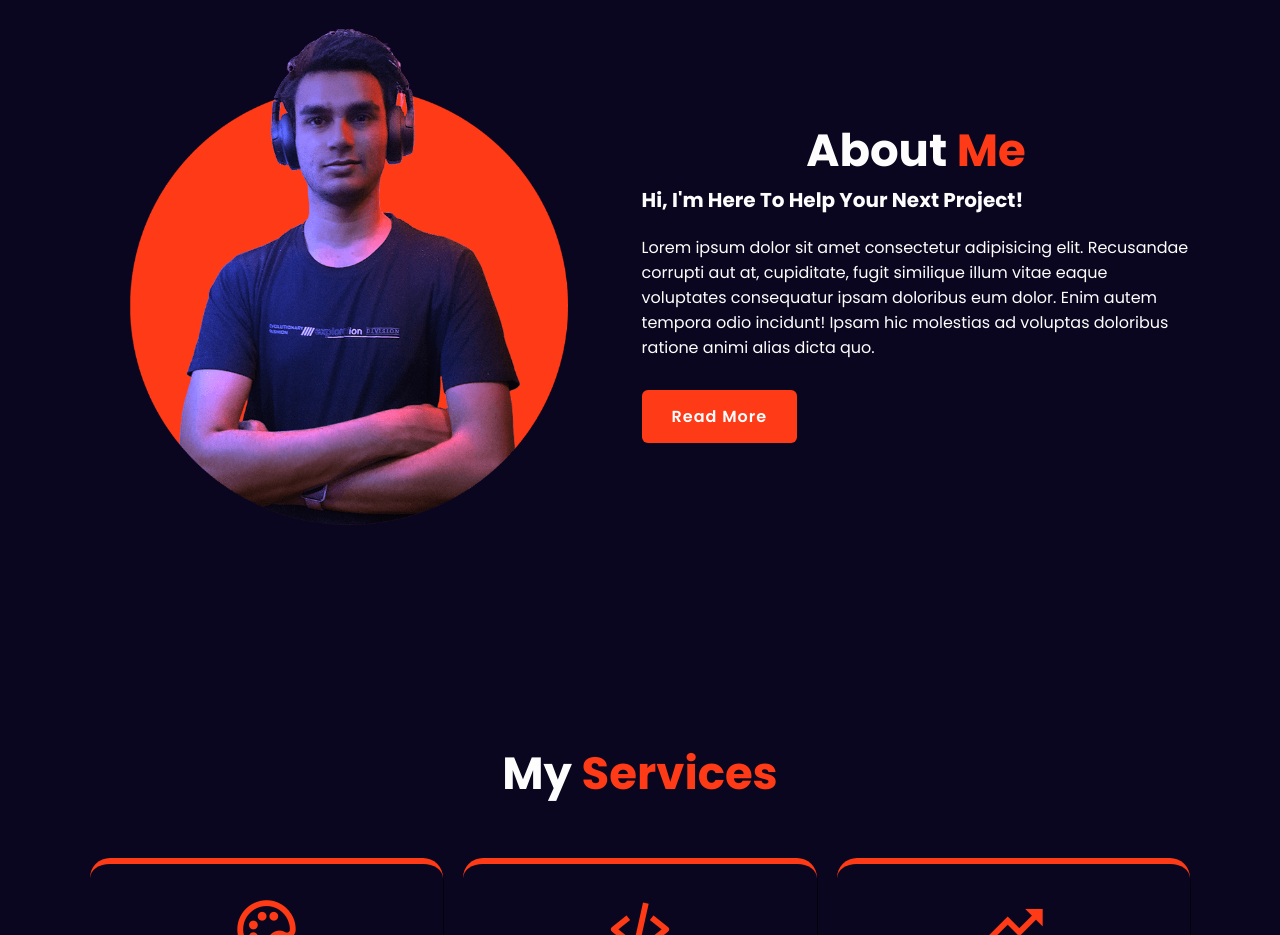
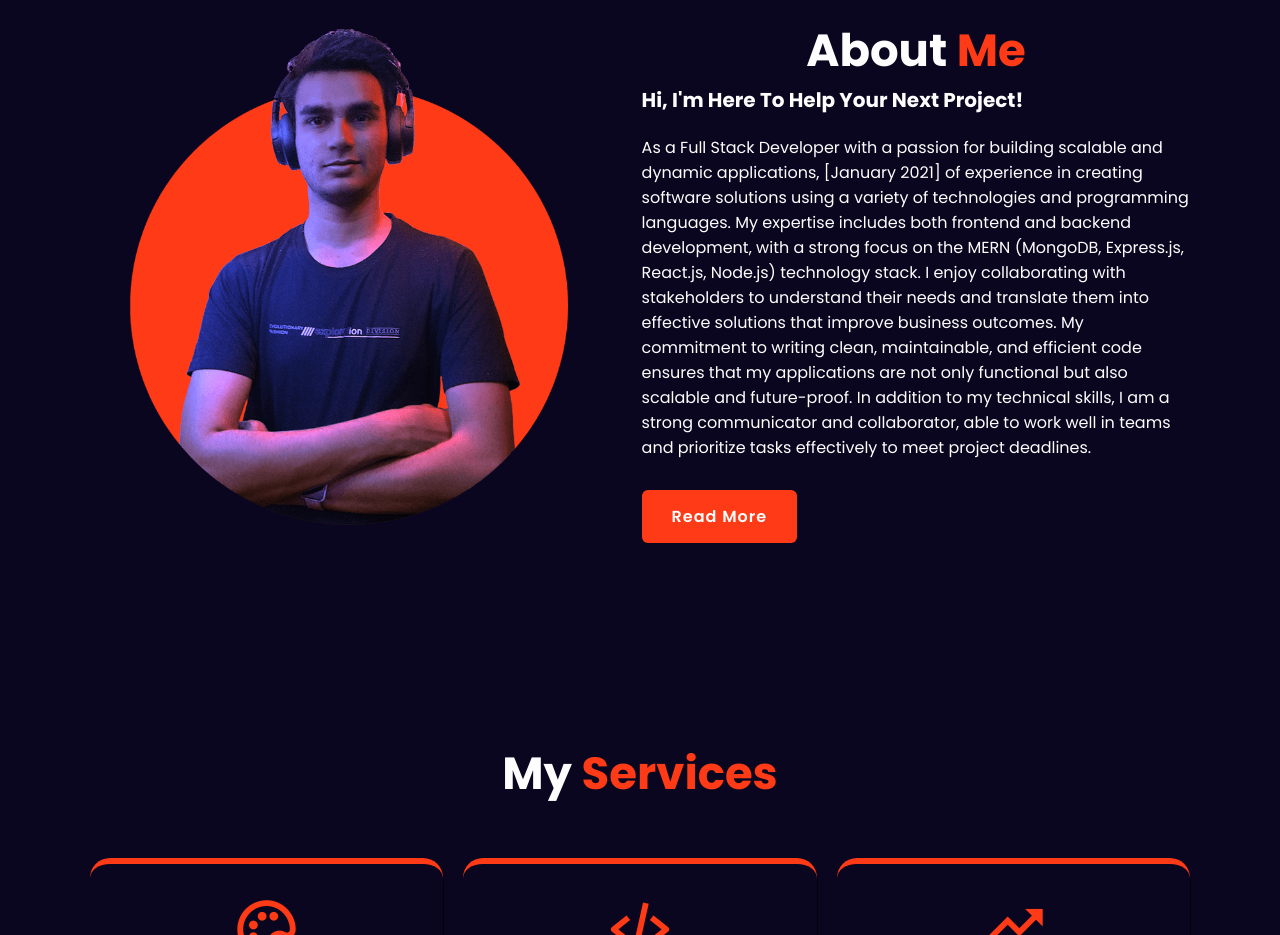
Before and after one commit to sn247776/sn247776, a plain HTML site: page index.html in a window 1280 px wide. Shown: the part 960-1895 px from the top of the page. Drawn offline with nearby package versions, Linux system fonts and the light colour scheme.

Commit message:
about lines

```diff
--- a/index.html
+++ b/index.html
@@ -82,11 +82,7 @@
         <h2 class="heading">About <span>Me</span></h2>
         <h3>Hi, I'm Here To Help Your Next Project!</h3>
         <p>
-          Lorem ipsum dolor sit amet consectetur adipisicing elit. Recusandae
-          corrupti aut at, cupiditate, fugit similique illum vitae eaque
-          voluptates consequatur ipsam doloribus eum dolor. Enim autem tempora
-          odio incidunt! Ipsam hic molestias ad voluptas doloribus ratione animi
-          alias dicta quo.
+          As a Full Stack Developer with a passion for building scalable and dynamic applications, [January 2021] of experience in creating software solutions using a variety of technologies and programming languages. My expertise includes both frontend and backend development, with a strong focus on the MERN (MongoDB, Express.js, React.js, Node.js) technology stack. I enjoy collaborating with stakeholders to understand their needs and translate them into effective solutions that improve business outcomes. My commitment to writing clean, maintainable, and efficient code ensures that my applications are not only functional but also scalable and future-proof. In addition to my technical skills, I am a strong communicator and collaborator, able to work well in teams and prioritize tasks effectively to meet project deadlines.
         </p>
         <a href="#" class="btn">Read More</a>
       </div>
```
